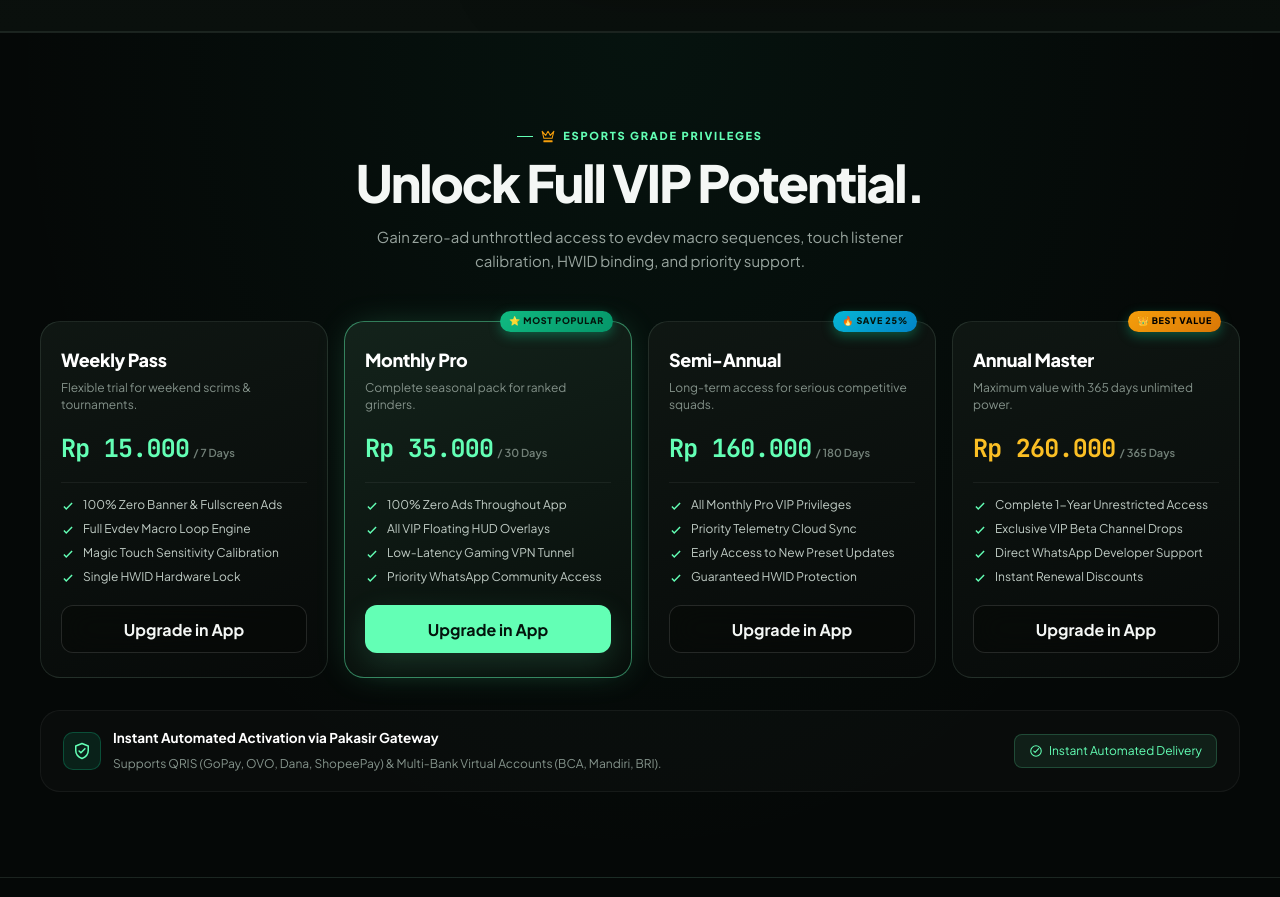
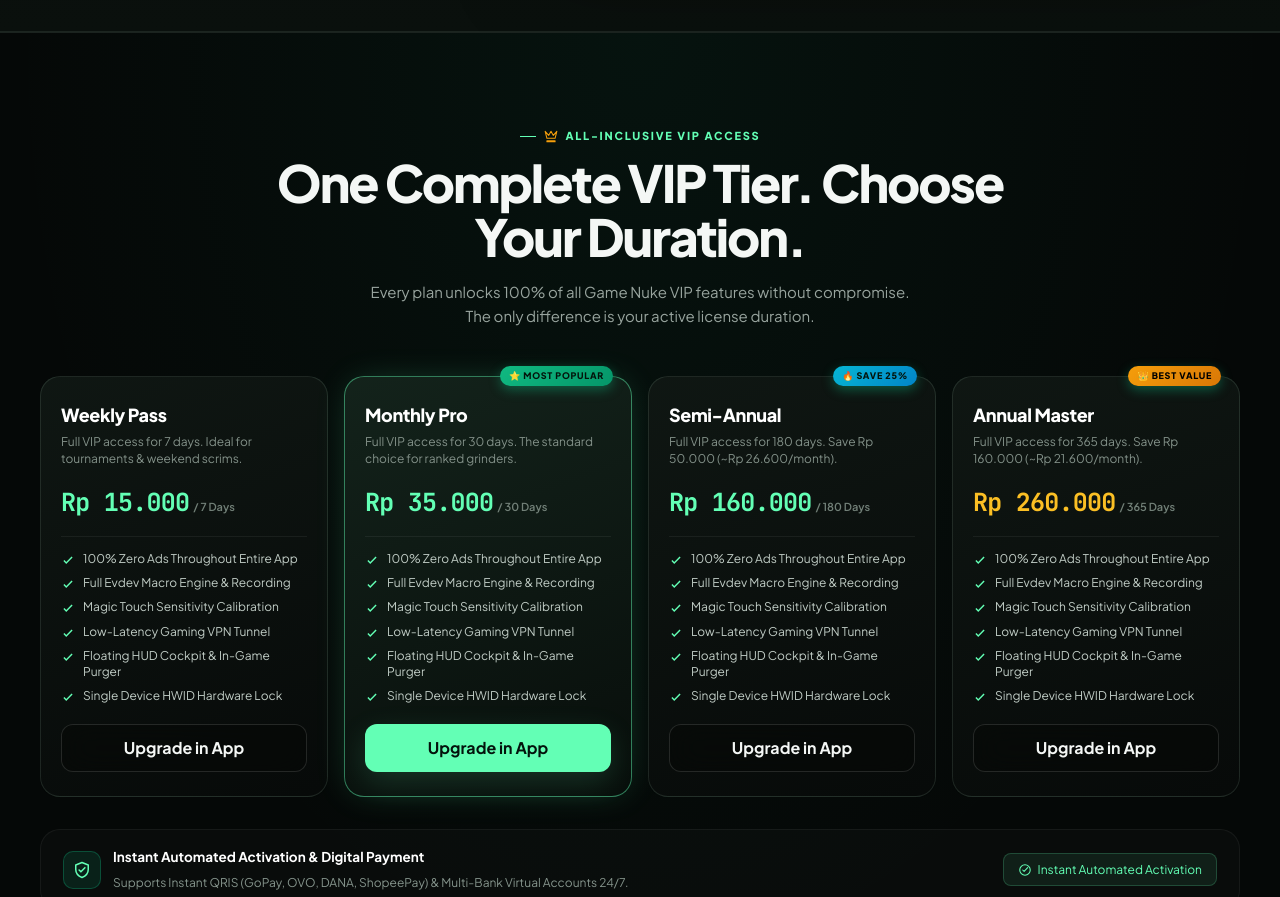
Before and after one commit to agungputraa/GameNuke, a plain HTML site: page gamenukeweb/index.html in a window 1280 px wide. Shown: the part 3260-4157 px from the top of the page. Drawn offline with Linux system fonts and the light colour scheme.

Commit message:
feat(web): unify VIP perks across all duration tiers and remove backend gateway branding

```diff
--- a/gamenukeweb/index.html
+++ b/gamenukeweb/index.html
@@ -498,10 +498,10 @@
       <div class="container">
         <div class="section-heading centered" data-reveal>
           <div>
-            <span class="section-kicker"><svg class="icon" style="width:14px;height:14px;color:#f59e0b;display:inline-block;vertical-align:middle;"><use href="#i-crown"/></svg> ESPORTS GRADE PRIVILEGES</span>
-            <h2 id="vip-title">Unlock Full VIP Potential.</h2>
+            <span class="section-kicker"><svg class="icon" style="width:14px;height:14px;color:#f59e0b;display:inline-block;vertical-align:middle;"><use href="#i-crown"/></svg> ALL-INCLUSIVE VIP ACCESS</span>
+            <h2 id="vip-title">One Complete VIP Tier. Choose Your Duration.</h2>
           </div>
-          <p>Gain zero-ad unthrottled access to evdev macro sequences, touch listener calibration, HWID binding, and priority support.</p>
+          <p>Every plan unlocks 100% of all Game Nuke VIP features without compromise. The only difference is your active license duration.</p>
         </div>
 
         <div class="vip-grid">
@@ -509,16 +509,18 @@
           <div class="vip-card" data-reveal data-delay="40">
             <div>
               <span class="vip-plan-name">Weekly Pass</span>
-              <p class="vip-plan-desc">Flexible trial for weekend scrims & tournaments.</p>
+              <p class="vip-plan-desc">Full VIP access for 7 days. Ideal for tournaments & weekend scrims.</p>
               <div class="vip-price-box">
                 <span class="vip-price-val">Rp 15.000</span>
                 <span class="vip-price-dur">/ 7 Days</span>
               </div>
               <ul class="vip-perks-list">
-                <li><svg viewBox="0 0 24 24"><path fill="none" stroke="currentColor" stroke-width="2.5" d="m5 13 4 4L19 7"/></svg>100% Zero Banner & Fullscreen Ads</li>
-                <li><svg viewBox="0 0 24 24"><path fill="none" stroke="currentColor" stroke-width="2.5" d="m5 13 4 4L19 7"/></svg>Full Evdev Macro Loop Engine</li>
+                <li><svg viewBox="0 0 24 24"><path fill="none" stroke="currentColor" stroke-width="2.5" d="m5 13 4 4L19 7"/></svg>100% Zero Ads Throughout Entire App</li>
+                <li><svg viewBox="0 0 24 24"><path fill="none" stroke="currentColor" stroke-width="2.5" d="m5 13 4 4L19 7"/></svg>Full Evdev Macro Engine & Recording</li>
                 <li><svg viewBox="0 0 24 24"><path fill="none" stroke="currentColor" stroke-width="2.5" d="m5 13 4 4L19 7"/></svg>Magic Touch Sensitivity Calibration</li>
-                <li><svg viewBox="0 0 24 24"><path fill="none" stroke="currentColor" stroke-width="2.5" d="m5 13 4 4L19 7"/></svg>Single HWID Hardware Lock</li>
+                <li><svg viewBox="0 0 24 24"><path fill="none" stroke="currentColor" stroke-width="2.5" d="m5 13 4 4L19 7"/></svg>Low-Latency Gaming VPN Tunnel</li>
+                <li><svg viewBox="0 0 24 24"><path fill="none" stroke="currentColor" stroke-width="2.5" d="m5 13 4 4L19 7"/></svg>Floating HUD Cockpit & In-Game Purger</li>
+                <li><svg viewBox="0 0 24 24"><path fill="none" stroke="currentColor" stroke-width="2.5" d="m5 13 4 4L19 7"/></svg>Single Device HWID Hardware Lock</li>
               </ul>
             </div>
             <button class="button button-ghost button-block vip-cta-btn" type="button" data-action="download">Upgrade in App</button>
@@ -529,16 +531,18 @@
             <span class="vip-badge-tag">⭐ MOST POPULAR</span>
             <div>
               <span class="vip-plan-name">Monthly Pro</span>
-              <p class="vip-plan-desc">Complete seasonal pack for ranked grinders.</p>
+              <p class="vip-plan-desc">Full VIP access for 30 days. The standard choice for ranked grinders.</p>
               <div class="vip-price-box">
                 <span class="vip-price-val" style="color:#63ffb5;">Rp 35.000</span>
                 <span class="vip-price-dur">/ 30 Days</span>
               </div>
               <ul class="vip-perks-list">
-                <li><svg viewBox="0 0 24 24"><path fill="none" stroke="currentColor" stroke-width="2.5" d="m5 13 4 4L19 7"/></svg>100% Zero Ads Throughout App</li>
-                <li><svg viewBox="0 0 24 24"><path fill="none" stroke="currentColor" stroke-width="2.5" d="m5 13 4 4L19 7"/></svg>All VIP Floating HUD Overlays</li>
+                <li><svg viewBox="0 0 24 24"><path fill="none" stroke="currentColor" stroke-width="2.5" d="m5 13 4 4L19 7"/></svg>100% Zero Ads Throughout Entire App</li>
+                <li><svg viewBox="0 0 24 24"><path fill="none" stroke="currentColor" stroke-width="2.5" d="m5 13 4 4L19 7"/></svg>Full Evdev Macro Engine & Recording</li>
+                <li><svg viewBox="0 0 24 24"><path fill="none" stroke="currentColor" stroke-width="2.5" d="m5 13 4 4L19 7"/></svg>Magic Touch Sensitivity Calibration</li>
                 <li><svg viewBox="0 0 24 24"><path fill="none" stroke="currentColor" stroke-width="2.5" d="m5 13 4 4L19 7"/></svg>Low-Latency Gaming VPN Tunnel</li>
-                <li><svg viewBox="0 0 24 24"><path fill="none" stroke="currentColor" stroke-width="2.5" d="m5 13 4 4L19 7"/></svg>Priority WhatsApp Community Access</li>
+                <li><svg viewBox="0 0 24 24"><path fill="none" stroke="currentColor" stroke-width="2.5" d="m5 13 4 4L19 7"/></svg>Floating HUD Cockpit & In-Game Purger</li>
+                <li><svg viewBox="0 0 24 24"><path fill="none" stroke="currentColor" stroke-width="2.5" d="m5 13 4 4L19 7"/></svg>Single Device HWID Hardware Lock</li>
               </ul>
             </div>
             <button class="button button-primary button-block vip-cta-btn" type="button" data-action="download">Upgrade in App</button>
@@ -549,16 +553,18 @@
             <span class="vip-badge-tag" style="background: linear-gradient(135deg, #06b6d4, #0284c7);">🔥 SAVE 25%</span>
             <div>
               <span class="vip-plan-name">Semi-Annual</span>
-              <p class="vip-plan-desc">Long-term access for serious competitive squads.</p>
+              <p class="vip-plan-desc">Full VIP access for 180 days. Save Rp 50.000 (~Rp 26.600/month).</p>
               <div class="vip-price-box">
                 <span class="vip-price-val">Rp 160.000</span>
                 <span class="vip-price-dur">/ 180 Days</span>
               </div>
               <ul class="vip-perks-list">
-                <li><svg viewBox="0 0 24 24"><path fill="none" stroke="currentColor" stroke-width="2.5" d="m5 13 4 4L19 7"/></svg>All Monthly Pro VIP Privileges</li>
-                <li><svg viewBox="0 0 24 24"><path fill="none" stroke="currentColor" stroke-width="2.5" d="m5 13 4 4L19 7"/></svg>Priority Telemetry Cloud Sync</li>
-                <li><svg viewBox="0 0 24 24"><path fill="none" stroke="currentColor" stroke-width="2.5" d="m5 13 4 4L19 7"/></svg>Early Access to New Preset Updates</li>
-                <li><svg viewBox="0 0 24 24"><path fill="none" stroke="currentColor" stroke-width="2.5" d="m5 13 4 4L19 7"/></svg>Guaranteed HWID Protection</li>
+                <li><svg viewBox="0 0 24 24"><path fill="none" stroke="currentColor" stroke-width="2.5" d="m5 13 4 4L19 7"/></svg>100% Zero Ads Throughout Entire App</li>
+                <li><svg viewBox="0 0 24 24"><path fill="none" stroke="currentColor" stroke-width="2.5" d="m5 13 4 4L19 7"/></svg>Full Evdev Macro Engine & Recording</li>
+                <li><svg viewBox="0 0 24 24"><path fill="none" stroke="currentColor" stroke-width="2.5" d="m5 13 4 4L19 7"/></svg>Magic Touch Sensitivity Calibration</li>
+                <li><svg viewBox="0 0 24 24"><path fill="none" stroke="currentColor" stroke-width="2.5" d="m5 13 4 4L19 7"/></svg>Low-Latency Gaming VPN Tunnel</li>
+                <li><svg viewBox="0 0 24 24"><path fill="none" stroke="currentColor" stroke-width="2.5" d="m5 13 4 4L19 7"/></svg>Floating HUD Cockpit & In-Game Purger</li>
+                <li><svg viewBox="0 0 24 24"><path fill="none" stroke="currentColor" stroke-width="2.5" d="m5 13 4 4L19 7"/></svg>Single Device HWID Hardware Lock</li>
               </ul>
             </div>
             <button class="button button-ghost button-block vip-cta-btn" type="button" data-action="download">Upgrade in App</button>
@@ -569,16 +575,18 @@
             <span class="vip-badge-tag" style="background: linear-gradient(135deg, #f59e0b, #d97706); color:#000;">👑 BEST VALUE</span>
             <div>
               <span class="vip-plan-name">Annual Master</span>
-              <p class="vip-plan-desc">Maximum value with 365 days unlimited power.</p>
+              <p class="vip-plan-desc">Full VIP access for 365 days. Save Rp 160.000 (~Rp 21.600/month).</p>
               <div class="vip-price-box">
                 <span class="vip-price-val" style="color:#fbbf24;">Rp 260.000</span>
                 <span class="vip-price-dur">/ 365 Days</span>
               </div>
               <ul class="vip-perks-list">
-                <li><svg viewBox="0 0 24 24"><path fill="none" stroke="currentColor" stroke-width="2.5" d="m5 13 4 4L19 7"/></svg>Complete 1-Year Unrestricted Access</li>
-                <li><svg viewBox="0 0 24 24"><path fill="none" stroke="currentColor" stroke-width="2.5" d="m5 13 4 4L19 7"/></svg>Exclusive VIP Beta Channel Drops</li>
-                <li><svg viewBox="0 0 24 24"><path fill="none" stroke="currentColor" stroke-width="2.5" d="m5 13 4 4L19 7"/></svg>Direct WhatsApp Developer Support</li>
-                <li><svg viewBox="0 0 24 24"><path fill="none" stroke="currentColor" stroke-width="2.5" d="m5 13 4 4L19 7"/></svg>Instant Renewal Discounts</li>
+                <li><svg viewBox="0 0 24 24"><path fill="none" stroke="currentColor" stroke-width="2.5" d="m5 13 4 4L19 7"/></svg>100% Zero Ads Throughout Entire App</li>
+                <li><svg viewBox="0 0 24 24"><path fill="none" stroke="currentColor" stroke-width="2.5" d="m5 13 4 4L19 7"/></svg>Full Evdev Macro Engine & Recording</li>
+                <li><svg viewBox="0 0 24 24"><path fill="none" stroke="currentColor" stroke-width="2.5" d="m5 13 4 4L19 7"/></svg>Magic Touch Sensitivity Calibration</li>
+                <li><svg viewBox="0 0 24 24"><path fill="none" stroke="currentColor" stroke-width="2.5" d="m5 13 4 4L19 7"/></svg>Low-Latency Gaming VPN Tunnel</li>
+                <li><svg viewBox="0 0 24 24"><path fill="none" stroke="currentColor" stroke-width="2.5" d="m5 13 4 4L19 7"/></svg>Floating HUD Cockpit & In-Game Purger</li>
+                <li><svg viewBox="0 0 24 24"><path fill="none" stroke="currentColor" stroke-width="2.5" d="m5 13 4 4L19 7"/></svg>Single Device HWID Hardware Lock</li>
               </ul>
             </div>
             <button class="button button-ghost button-block vip-cta-btn" type="button" data-action="download">Upgrade in App</button>
@@ -591,12 +599,12 @@
               <svg class="icon"><use href="#i-shield"/></svg>
             </div>
             <div>
-              <strong style="font-size:13.5px;color:#fff;display:block;">Instant Automated Activation via Pakasir Gateway</strong>
-              <span style="font-size:12px;color:#85948c;">Supports QRIS (GoPay, OVO, Dana, ShopeePay) & Multi-Bank Virtual Accounts (BCA, Mandiri, BRI).</span>
+              <strong style="font-size:13.5px;color:#fff;display:block;">Instant Automated Activation & Digital Payment</strong>
+              <span style="font-size:12px;color:#85948c;">Supports Instant QRIS (GoPay, OVO, DANA, ShopeePay) & Multi-Bank Virtual Accounts 24/7.</span>
             </div>
           </div>
           <div style="display:inline-flex;align-items:center;gap:6px;font-size:12px;color:#63ffb5;padding:6px 14px;border-radius:8px;background:rgba(99,255,181,0.08);border:1px solid rgba(99,255,181,0.2);">
-            <svg class="icon" style="width:14px;height:14px;"><use href="#i-check"/></svg> Instant Automated Delivery
+            <svg class="icon" style="width:14px;height:14px;"><use href="#i-check"/></svg> Instant Automated Activation
           </div>
         </div>
       </div>
@@ -688,7 +696,7 @@
           <details><summary>How does Game Nuke work?<span></span></summary><div class="faq-answer">Game Nuke operates on Android's system utility layer to group telemetry, device controls, and in-game floating tools. It does not inject code into game binaries or modify game installations.</div></details>
           <details><summary>What is the difference between Web Edition and Play Store Edition?<span></span></summary><div class="faq-answer">Play Store Edition follows standard store distribution guidelines. Web Edition includes extra standalone utilities such as advanced Shizuku integration, local network route tuning, Tactical Audio, Deep Clean, and the floating PiP cockpit.</div></details>
           <details><summary>Does Game Nuke require root?<span></span></summary><div class="faq-answer">Core features do not require root. For advanced privilege modes, Game Nuke supports Shizuku or iAdb via Android Wireless Debugging on compatible devices.</div></details>
-          <details><summary>How does VIP Subscription activation work?<span></span></summary><div class="faq-answer">VIP access is activated automatically right inside the app via QRIS or Multi-Bank Virtual Accounts. Once confirmed by Pakasir gateway, your device HWID is immediately unlocked with 100% zero ads and all VIP features enabled.</div></details>
+          <details><summary>How does VIP Subscription activation work?<span></span></summary><div class="faq-answer">VIP access is activated automatically right inside the app via instant QRIS or Multi-Bank Virtual Accounts. Once payment is confirmed, your device HWID is immediately unlocked with 100% zero ads and all VIP features enabled instantly.</div></details>
           <details><summary>How are new updates detected?<span></span></summary><div class="faq-answer">The app reads release metadata directly from this official portal to check for verified updates.</div></details>
         </div>
       </div>
```
